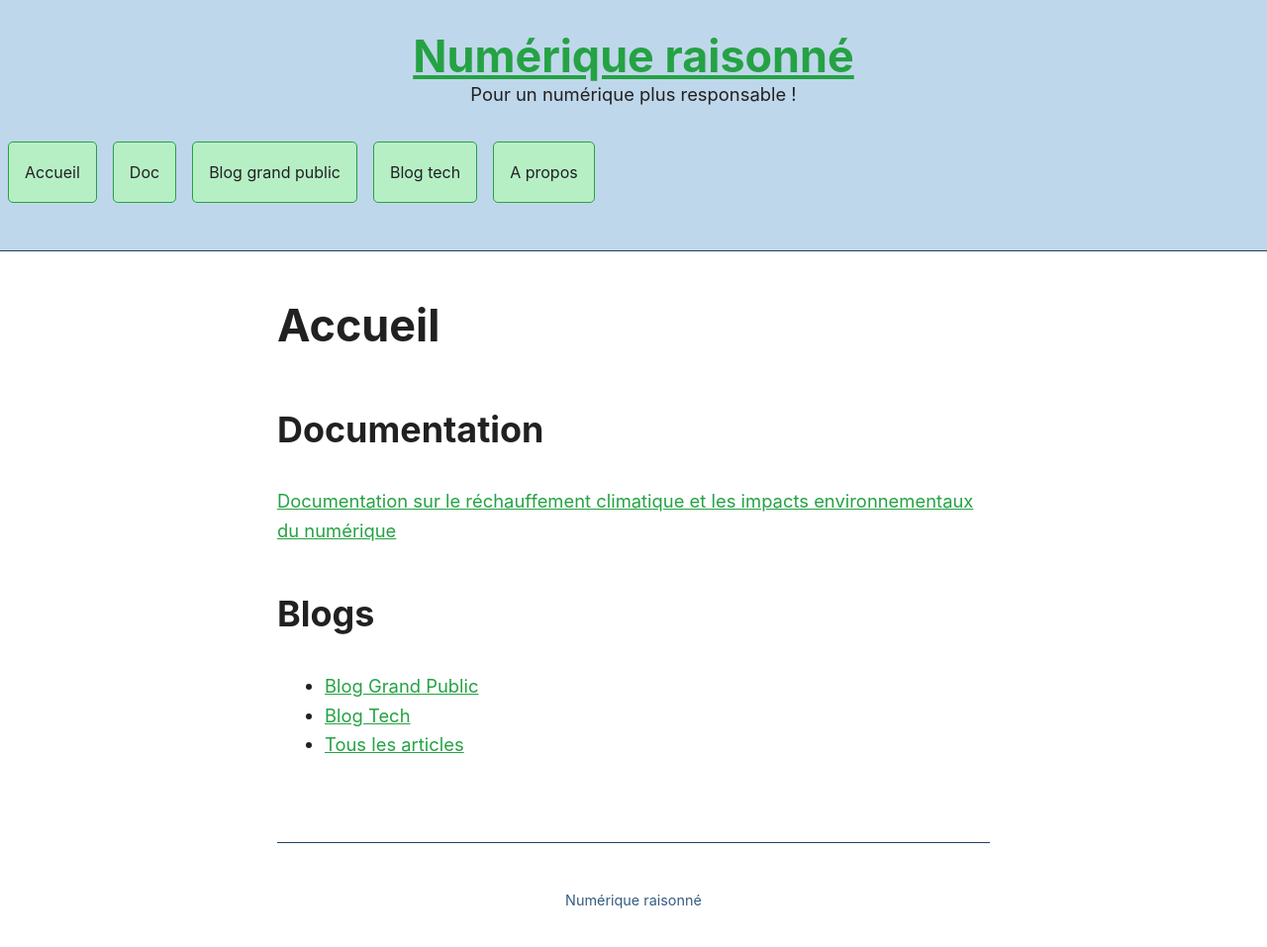
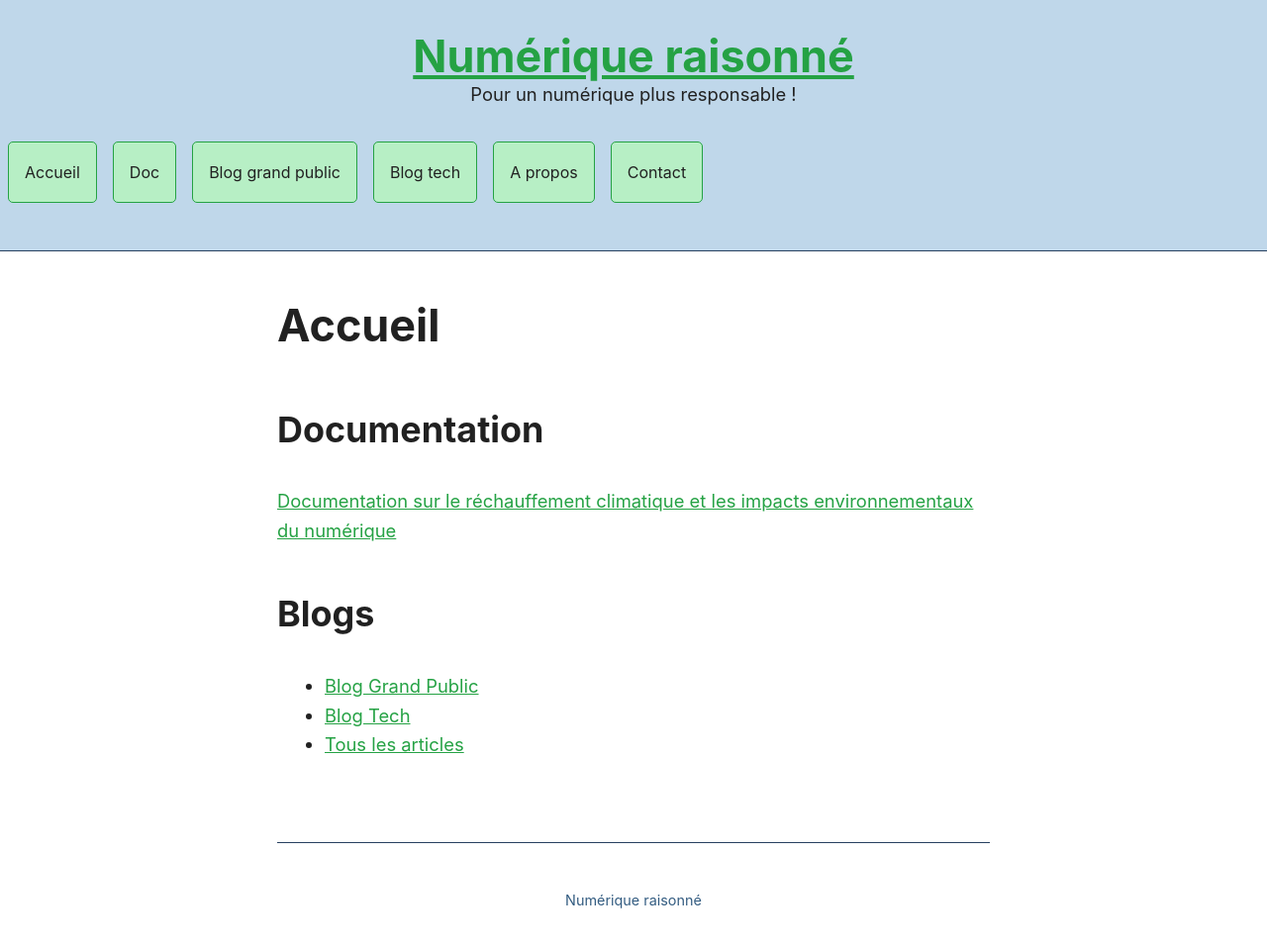
Before and after one commit to Slandais/slandais.github.io, a Jekyll site: the page built from index.md, in a window 1280 px wide and 960 px high. Shown: the top 957 px of the window at 99% size. Built offline with Jekyll 4.4.1, drawn with Linux system fonts in a browser that asks for light colours.

Commit message:
Update navigation.yml

```diff
--- a/_data/navigation.yml
+++ b/_data/navigation.yml
@@ -12,3 +12,6 @@
 
 - name: A propos
   link: /a-propos
+
+- name: Contact
+  link: /contact
```
